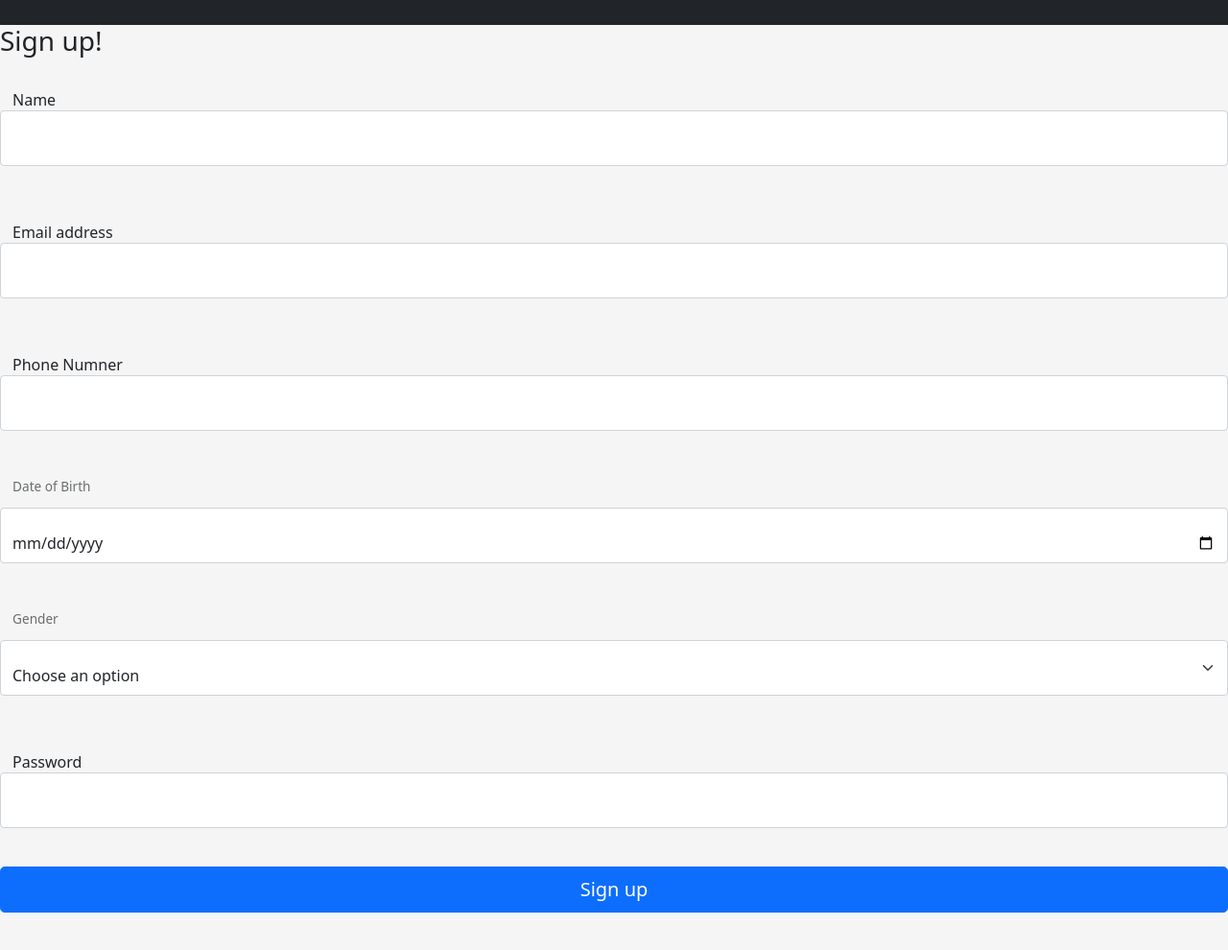
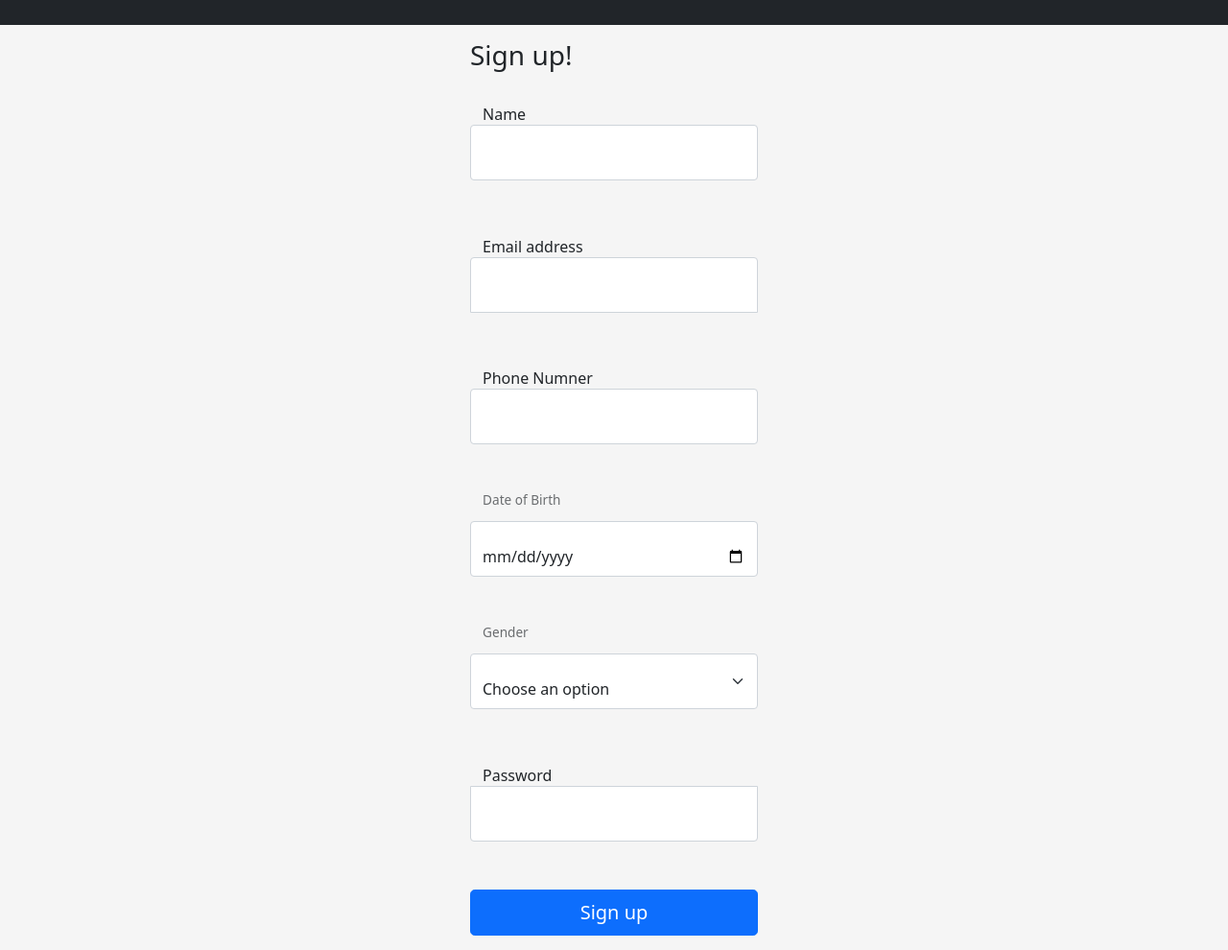
Before and after one commit to vanshajkataria/Avllo_Project-1, a plain HTML site: page index.html in a window 1280 px wide. Shown: the part 106-1096 px from the top of the page at 96% size. Before the commit the page ends 1057 px from the top, so only its background shows below. Drawn offline with nearby package versions, Linux system fonts and the light colour scheme; files that its build step writes are made by us from their sources.

Commit message:
Update index.html

```diff
--- a/index.html
+++ b/index.html
@@ -10,7 +10,7 @@
   <link rel="preconnect" href="https://fonts.gstatic.com" crossorigin>
   <link href="https://fonts.googleapis.com/css2?family=Montserrat:ital,wght@0,100;0,200;0,300;0,400;0,500;0,600;0,700;0,800;0,900;1,100;1,200;1,300;1,400;1,500;1,600;1,700;1,800;1,900&display=swap" rel="stylesheet">
   <!-- CSS -->
-  <link rel="stylesheet" href="/css/index.css">
+  <link rel="stylesheet" href="index.css">
   <!-- meta tags -->
   <meta charset="utf-8">
   <title>Website</title>
@@ -35,28 +35,29 @@
       </div>
     </div>
   </nav>
-  <form>
+  <main class="form-signin">
+    <form class="needs-validation">
       <h1 class="h3 mb-3 fw-normal">Sign up!</h1>
 
       <div class="form-floating">
-      <input type="text" class="form-control" id="floatingName" placeholder="name">
+        <input type="text" class="form-control" id="floatingName" placeholder="name" required>
         <label for="floatingName">Name</label>
       </div>
       <div class="form-floating">
-      <input type="email" class="form-control" id="floatingEmail" placeholder="name@example.com">
+        <input type="email" class="form-control" id="floatingEmail" placeholder="name@example.com" required>
         <label for="floatingEmail">Email address</label>
       </div>
       <div class="form-floating">
-      <input type="telephone" class="form-control" id="floatingNumber" placeholder="0000000000">
+        <input type="telephone" class="form-control" id="floatingNumber" placeholder="0000000000" required>
         <label for="floatingNumber">Phone Numner</label>
       </div>
       <div class="form-floating">
-      <input type="date" class="form-control" id="floatingDateOfBirth" placeholder="00/00/0000">
+        <input type="date" class="form-control" id="floatingDateOfBirth" placeholder="00/00/0000" required>
         <label for="floatingDateOfBirth">Date of Birth</label>
       </div>
       <div class="form-floating">
-      <select class="form-select" id="floatingGender" aria-label="Default select example">
-        <option selected>Choose an option</option>
+        <select class="form-select" id="floatingGender" aria-label="Default select example" required>
+          <option selected disabled value>Choose an option</option>
           <option value="1">Male</option>
           <option value="2">Female</option>
           <option value="3">Prefer not to respond</option>
@@ -64,11 +65,13 @@
         <label for="floatingGender">Gender</label>
       </div>
       <div class="form-floating">
-      <input type="password" class="form-control" id="floatingPassword" placeholder="Password">
+        <input type="password" class="form-control" id="floatingPassword" placeholder="Password" required>
         <label for="floatingPassword">Password</label>
       </div>
       <button class="w-100 btn btn-lg btn-primary" type="submit">Sign up</button>
     </form>
+  </main>
+
 </body>
 
 </html>
```
Lines whose indentation alone changed are shown as unchanged.
